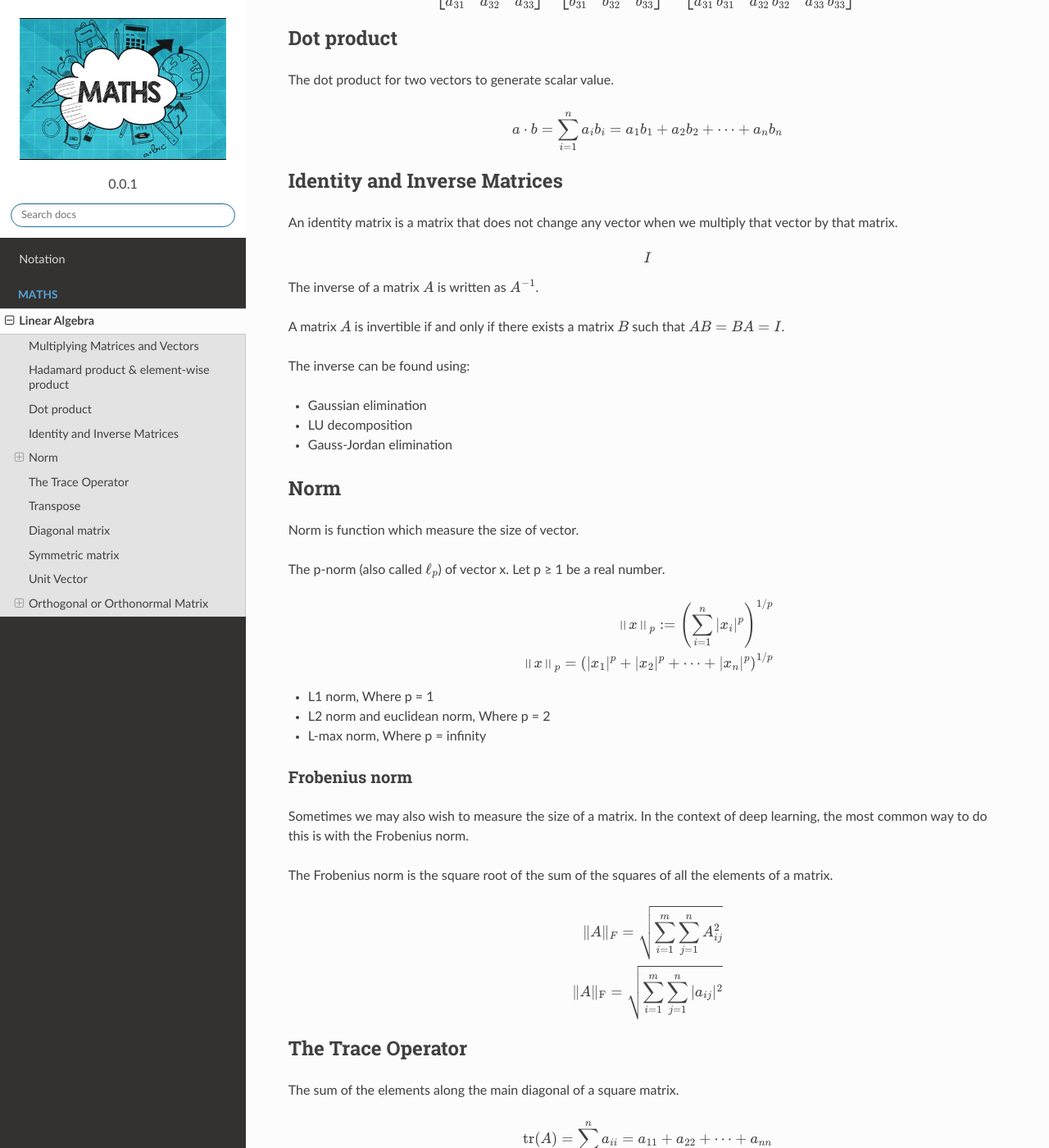
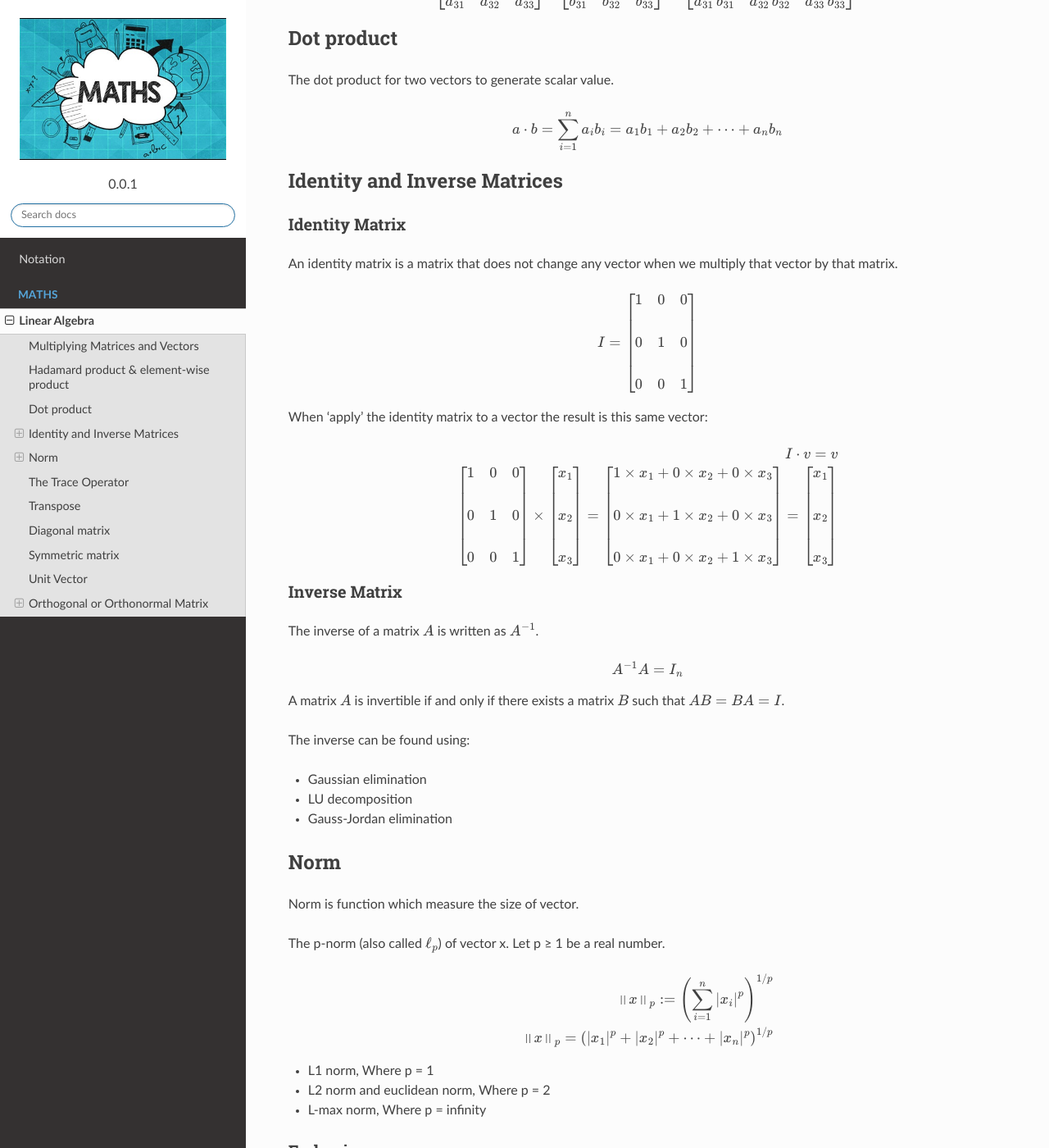
Before and after one commit to akkefa/ml-notes, a Sphinx documentation site: the page built from docs/linear_algebra.rst, in a window 1280 px wide and 1400 px high, scrolled down 843 px. Shown: the whole window at 82% size. Built offline with Sphinx 7.4.7 and the Read the Docs theme 2.0.0, drawn with Linux system fonts in a browser that asks for light colours.

Commit message:
new examples added.

```diff
--- a/docs/linear_algebra.rst
+++ b/docs/linear_algebra.rst
@@ -64,13 +64,55 @@ The dot product for two vectors to generate scalar value.
 
 Identity and Inverse Matrices
 ------------------------------
+
+Identity Matrix
+^^^^^^^^^^^^^^^^
+
 An identity matrix is a matrix that does not change any vector when we multiply that vector by that matrix.
 
 .. math::
 
-   I
+    I = \begin{bmatrix}
+    1 & 0 & 0 \\\\
+    0 & 1 & 0 \\\\
+    0 & 0 & 1
+    \end{bmatrix}
 
+When 'apply' the identity matrix to a vector the result is this same vector:
+
+.. math::
+
+    I \cdot v = v
+
+    \begin{bmatrix}
+    1 & 0 & 0 \\\\
+    0 & 1 & 0 \\\\
+    0 & 0 & 1
+    \end{bmatrix}
+    \times
+    \begin{bmatrix}
+        x_{1} \\\\
+        x_{2} \\\\
+        x_{3}
+    \end{bmatrix}=
+    \begin{bmatrix}
+        1 \times x_1 + 0 \times x_2 + 0\times x_3 \\\\
+        0 \times x_1 + 1 \times x_2 + 0\times x_3 \\\\
+        0 \times x_1 + 0 \times x_2 + 1\times x_3
+    \end{bmatrix}=
+    \begin{bmatrix}
+        x_{1} \\\\
+        x_{2} \\\\
+        x_{3}
+    \end{bmatrix}
+
+Inverse Matrix
+^^^^^^^^^^^^^^^^
 The inverse of a matrix :math:`A` is written as :math:`A^{-1}`.
+
+.. math::
+
+    {A}^{-1}{A}={I}_n
 
 A matrix :math:`A` is invertible if and only if there exists a matrix :math:`B` such that :math:`AB = BA = I`.
 
```
